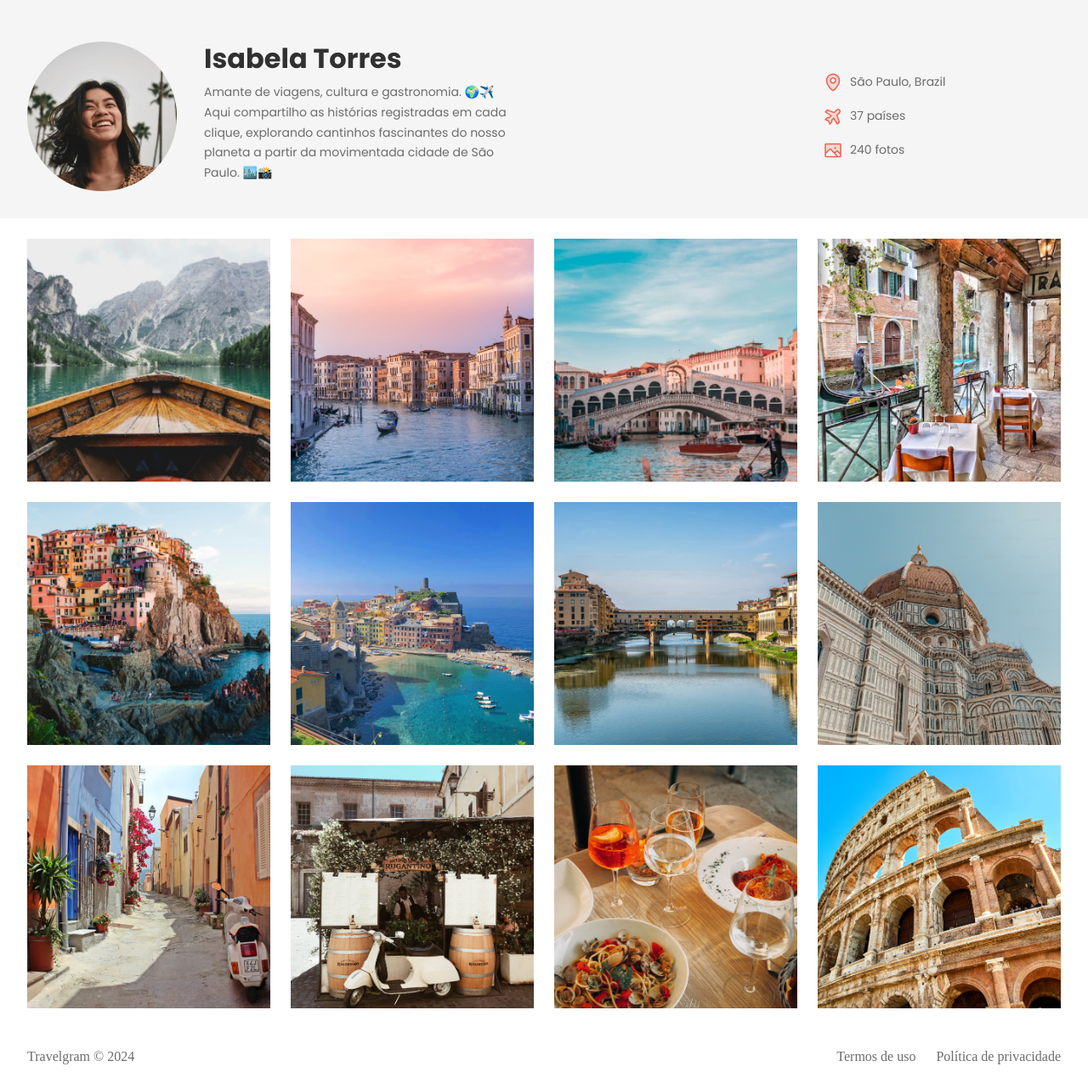
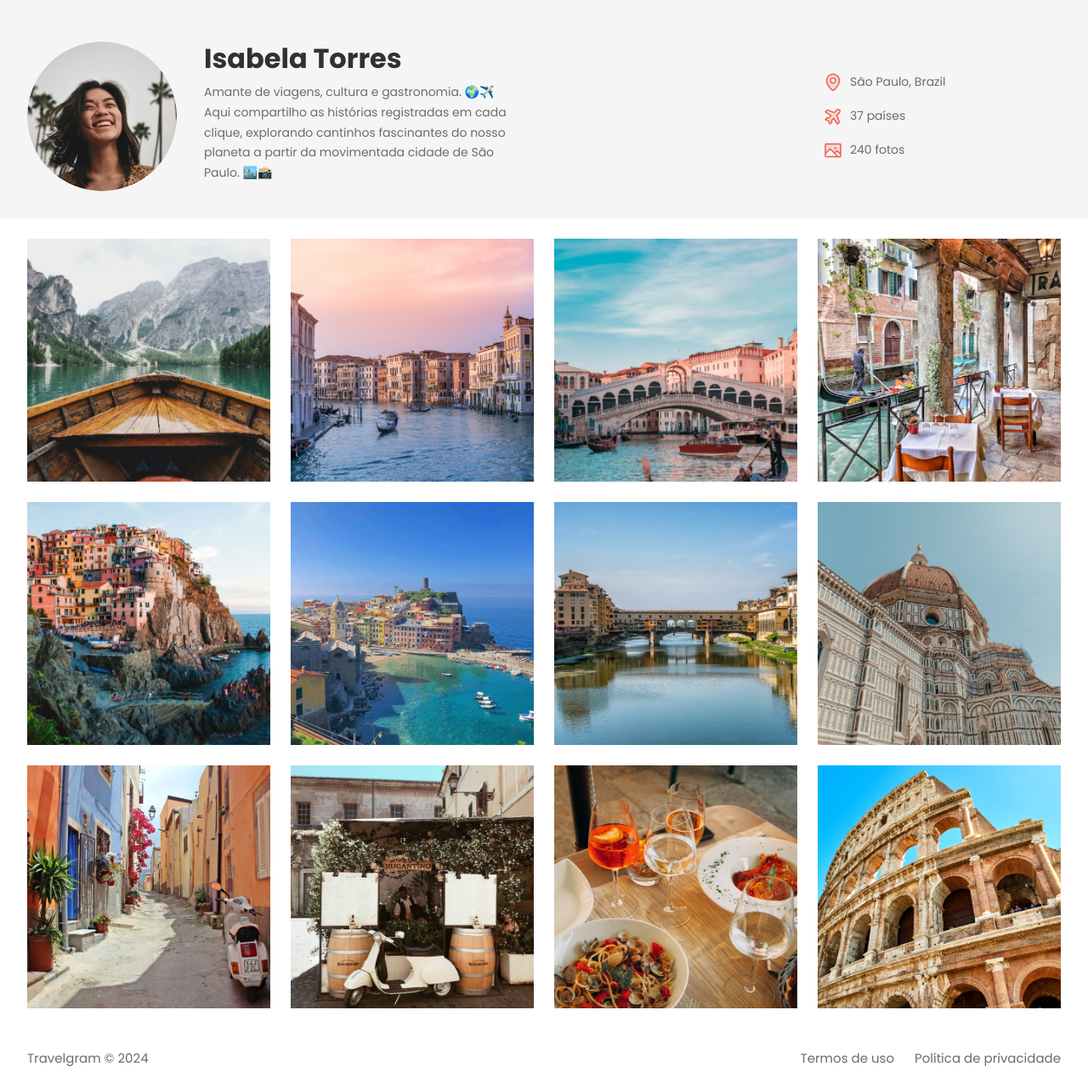
Before and after one commit to jardelfalves/travelgram, a plain HTML site: page index.html in a window 1280 px wide. Shown: the part 79-1361 px from the top of the page at 85% size. Drawn offline with Linux system fonts and the light colour scheme; a web font is replaced by a local one.

Commit message:
Final project

```diff
--- a/styles/footer.css
+++ b/styles/footer.css
@@ -2,7 +2,7 @@ footer {
   display: flex;
   gap:24px;
   padding-block: 24px;
-
+  font:15px/150% var(--font-family);
 }
 
 footer span:nth-child(1) {
--- a/styles/header.css
+++ b/styles/header.css
@@ -24,8 +24,12 @@ header .container {
   margin-bottom: 8px;
 }
 
-/*#profile p {
-}*/
+#profile img {
+  width: 176px;
+  height: 176px;
+  object-fit: cover;
+  border-radius: 50%;
+}
 
 #info {
   list-style: none;
```
